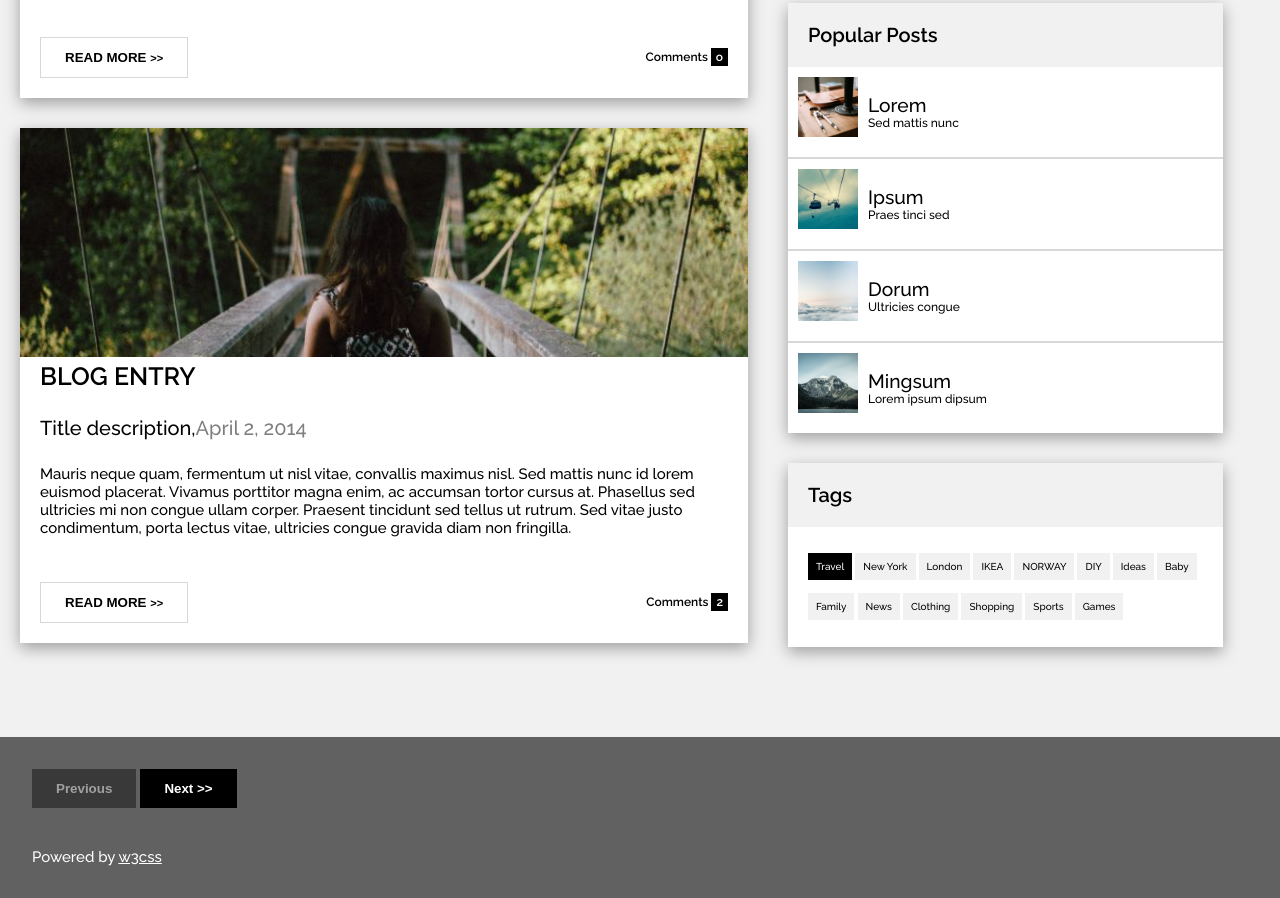
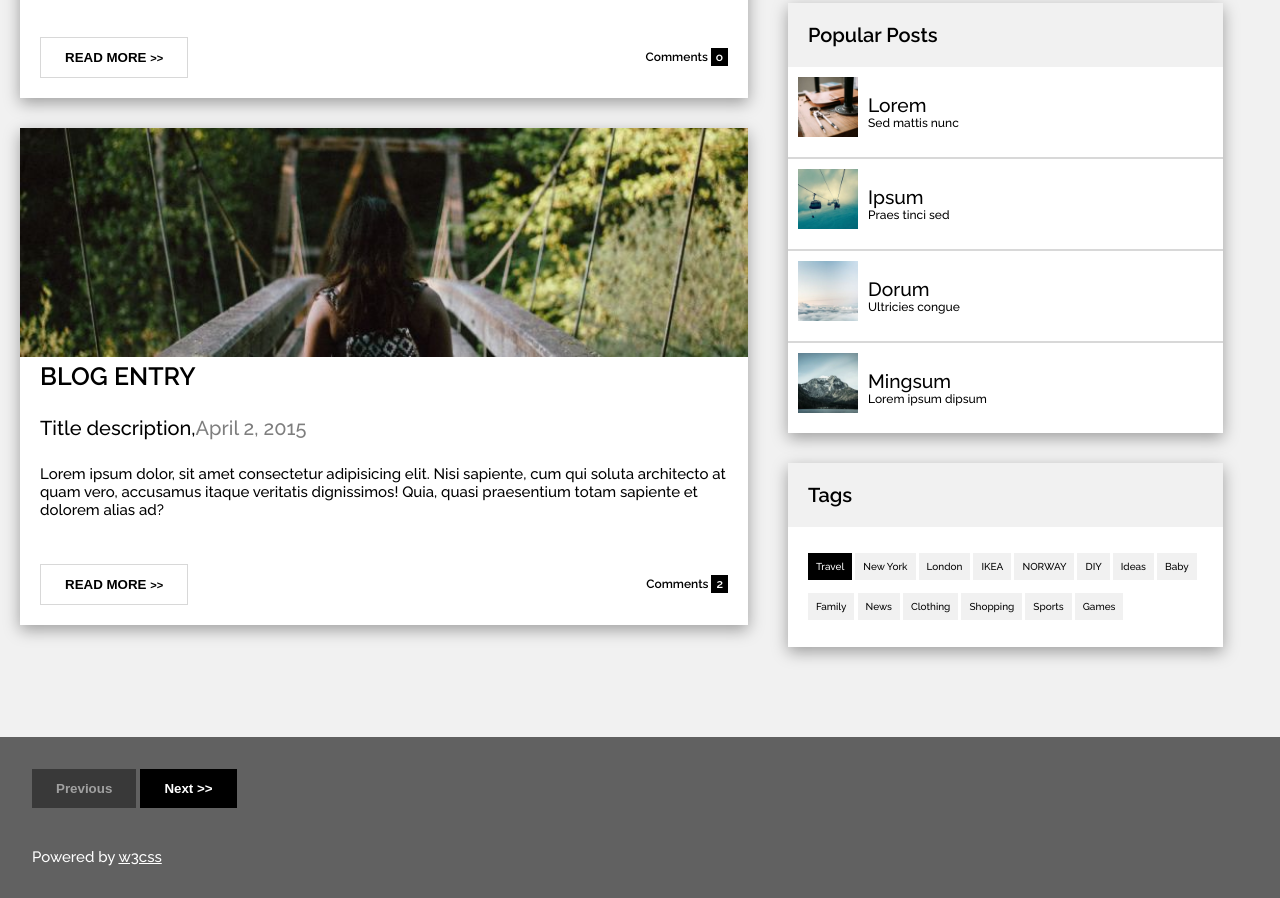
Before and after one commit to abuemkezeChu/my-blog, a plain HTML site: page index.html in a window 1280 px wide. Shown: the part 598-1496 px from the top of the page. Drawn offline with Linux system fonts and the light colour scheme.

Commit message:
fix: lint error

```diff
--- a/index.html
+++ b/index.html
@@ -39,14 +39,11 @@
         <img src="assets/images/bridge.jpg" alt="lady on a bridge">
         <div class="left-col-row-1">
           <h3 class="post-title">BLOG ENTRY</h3>
-          <h5 class="post-description">Title description,<span>April 2, 2014</span></h5>
+          <h5 class="post-description">Title description,<span>April 2, 2015</span></h5>
         </div>
         <div class="left-col-row-2">
           <p class="post-intro">
-            Mauris neque quam, fermentum ut nisl vitae, convallis maximus nisl. Sed mattis nunc id lorem euismod
-            placerat. Vivamus porttitor magna enim, ac accumsan tortor cursus at. Phasellus sed ultricies mi non congue
-            ullam corper. Praesent tincidunt sed tellus ut rutrum. Sed vitae justo condimentum, porta lectus vitae,
-            ultricies congue gravida diam non fringilla.
+            Lorem ipsum dolor, sit amet consectetur adipisicing elit. Nisi sapiente, cum qui soluta architecto at quam vero, accusamus itaque veritatis dignissimos! Quia, quasi praesentium totam sapiente et dolorem alias ad?
           </p>
         </div>
         <div class="left-col-row-3">
```
